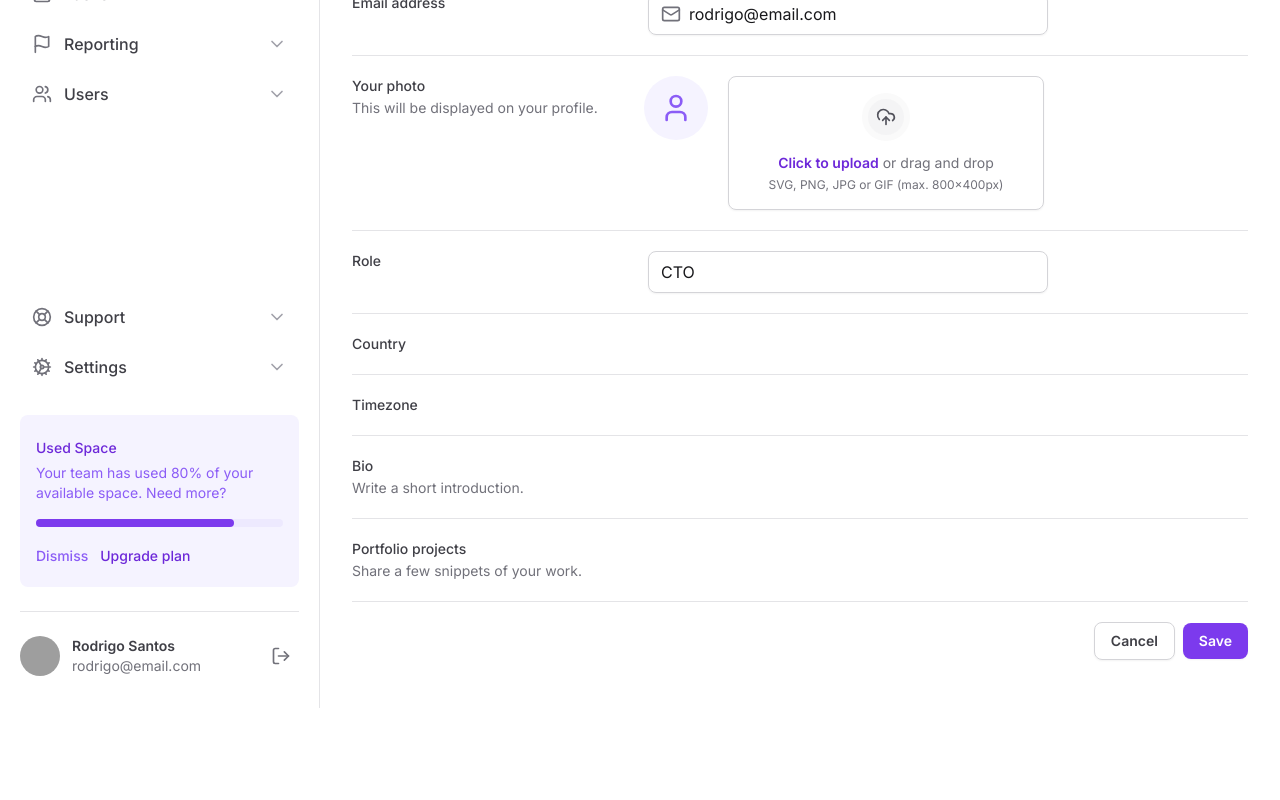
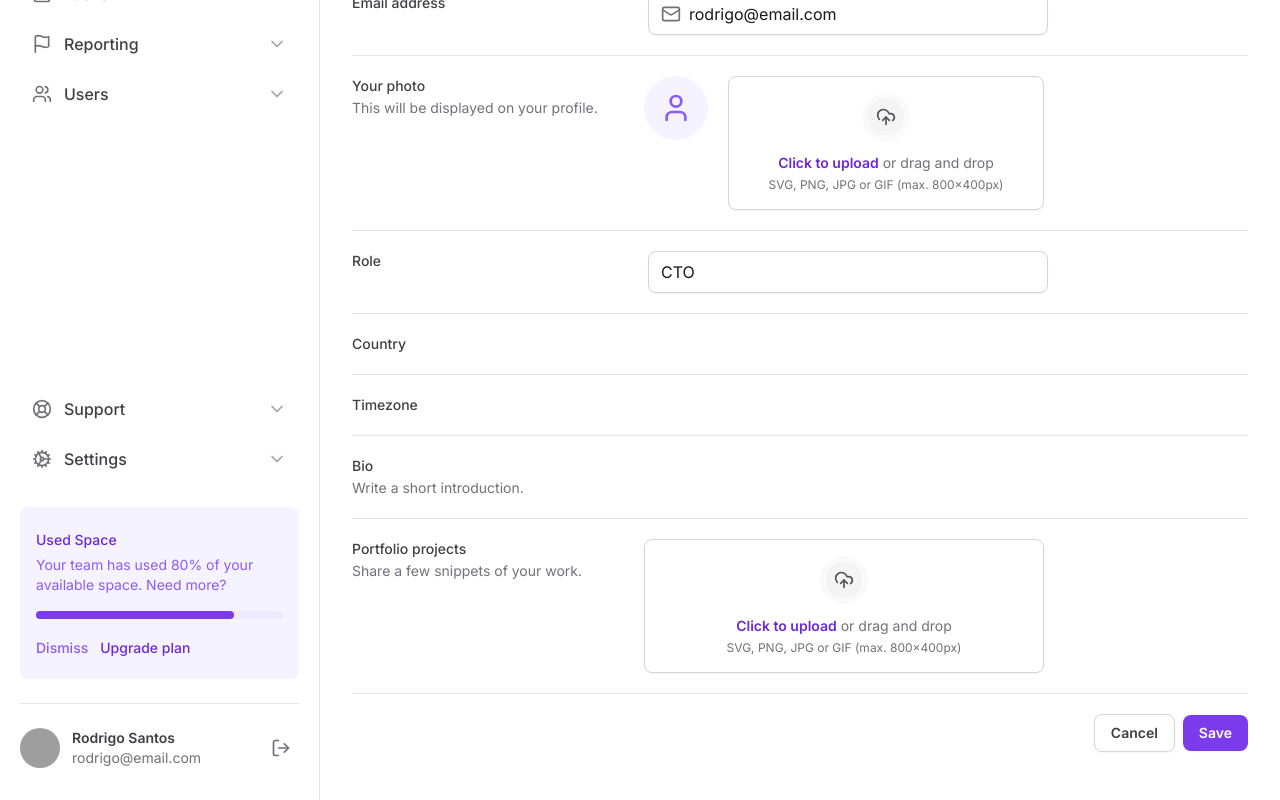
Before and after one commit to rodrrigodev/tailwindcss, a Next.js app: page / in a window 1280 px wide. Shown: the part 340-1140 px from the top of the page. Before the commit the page ends 1048 px from the top, so only its background shows below. Built offline with nearby package versions, Linux system fonts and the light colour scheme; grey boxes are pictures that could not be loaded.

Commit message:
file input

```diff
--- a/src/app/page.tsx
+++ b/src/app/page.tsx
@@ -1,6 +1,7 @@
-import * as Input from '@/components/Input'
+import * as Input from '@/components/Form/Input'
 import { SettingsTabs } from '@/components/Sidebar/SettingsTabs/index.tsx'
-import { Mail, UploadCloud, User } from 'lucide-react'
+import { Mail } from 'lucide-react'
+import * as FileInput from '@/components/Form/FileInput'
 
 export default function Home() {
   return (
@@ -85,34 +86,11 @@
                 This will be displayed on your profile.
               </span>
             </label>
-            <div className="flex items-start gap-5">
-              <div className="flex h-16 w-16 items-center justify-center rounded-full bg-violet-50">
-                <User className="h-8 w-8 text-violet-500" />
-              </div>
-
-              <label
-                htmlFor="photo"
-                className="hover:bg-violet-25 group flex flex-1 cursor-pointer flex-col items-center gap-3 rounded-lg border border-zinc-300 px-6 py-4 text-center text-zinc-500 shadow-sm hover:border-violet-200 hover:text-violet-500"
-              >
-                <div className="border-6 rounded-full border-zinc-50 bg-zinc-100 p-2 group-hover:border-violet-50 group-hover:bg-violet-100">
-                  <UploadCloud className="h-5 w-5 text-zinc-600 group-hover:text-violet-600" />
-                </div>
-
-                <div className="flex flex-col items-center gap-1">
-                  <span className="text-sm">
-                    <span className="font-semibold text-violet-700">
-                      Click to upload
-                    </span>{' '}
-                    or drag and drop
-                  </span>
-                  <span className="text-xs">
-                    SVG, PNG, JPG or GIF (max. 800x400px)
-                  </span>
-                </div>
-              </label>
-
-              <input type="file" className="sr-only" id="photo" />
-            </div>
+            <FileInput.Root className="flex items-start gap-5">
+              <FileInput.ImagePreview />
+              <FileInput.Trigger />
+              <FileInput.Control />
+            </FileInput.Root>
           </div>
 
           <div className="grid grid-cols-form gap-3 pt-5">
@@ -164,7 +142,10 @@
                 Share a few snippets of your work.
               </span>
             </label>
-            <div />
+            <FileInput.Root>
+              <FileInput.Trigger />
+              <FileInput.Control />
+            </FileInput.Root>
           </div>
 
           <div className="flex items-center justify-end gap-2 pt-5">
--- /dev/null
+++ b/src/components/Form/FileInput/Control.tsx
@@ -0,0 +1,7 @@
+import { ComponentProps } from 'react'
+
+export type ControlProps = ComponentProps<'input'>
+
+export function Control(props: ControlProps) {
+  return <input type="file" className="sr-only" id="photo" {...props} />
+}
--- /dev/null
+++ b/src/components/Form/FileInput/ImagePreview.tsx
@@ -0,0 +1,9 @@
+import { User } from 'lucide-react'
+
+export function ImagePreview() {
+  return (
+    <div className="flex h-16 w-16 items-center justify-center rounded-full bg-violet-50">
+      <User className="h-8 w-8 text-violet-500" />
+    </div>
+  )
+}
--- /dev/null
+++ b/src/components/Form/FileInput/Root.tsx
@@ -0,0 +1,7 @@
+import { ComponentProps } from 'react'
+
+export type RootProps = ComponentProps<'div'>
+
+export function Root(props: RootProps) {
+  return <div {...props} />
+}
--- /dev/null
+++ b/src/components/Form/FileInput/Trigger.tsx
@@ -0,0 +1,22 @@
+import { UploadCloud } from 'lucide-react'
+
+export function Trigger() {
+  return (
+    <label
+      htmlFor="photo"
+      className="hover:bg-violet-25 group flex flex-1 cursor-pointer flex-col items-center gap-3 rounded-lg border border-zinc-300 px-6 py-4 text-center text-zinc-500 shadow-sm hover:border-violet-200 hover:text-violet-500"
+    >
+      <div className="border-6 rounded-full border-zinc-50 bg-zinc-100 p-2 group-hover:border-violet-50 group-hover:bg-violet-100">
+        <UploadCloud className="h-5 w-5 text-zinc-600 group-hover:text-violet-600" />
+      </div>
+
+      <div className="flex flex-col items-center gap-1">
+        <span className="text-sm">
+          <span className="font-semibold text-violet-700">Click to upload</span>{' '}
+          or drag and drop
+        </span>
+        <span className="text-xs">SVG, PNG, JPG or GIF (max. 800x400px)</span>
+      </div>
+    </label>
+  )
+}
--- /dev/null
+++ b/src/components/Form/FileInput/index.tsx
@@ -0,0 +1,6 @@
+import { Control } from './Control'
+import { ImagePreview } from './ImagePreview'
+import { Root } from './Root'
+import { Trigger } from './Trigger'
+
+export { Control, ImagePreview, Root, Trigger }
--- a/src/components/Sidebar/index.tsx
+++ b/src/components/Sidebar/index.tsx
@@ -13,7 +13,7 @@
 import { NavItem } from './NavItem'
 import { UsedSpaceWidget } from './UsedSpaceWidget'
 import { Profile } from './Profile'
-import * as Input from '../Input'
+import * as Input from '../Form/Input'
 
 export function Sidebar() {
   return (
```
Also changed, not shown: src/components/Form/Input.tsx (renamed from src/components/Input.tsx).
